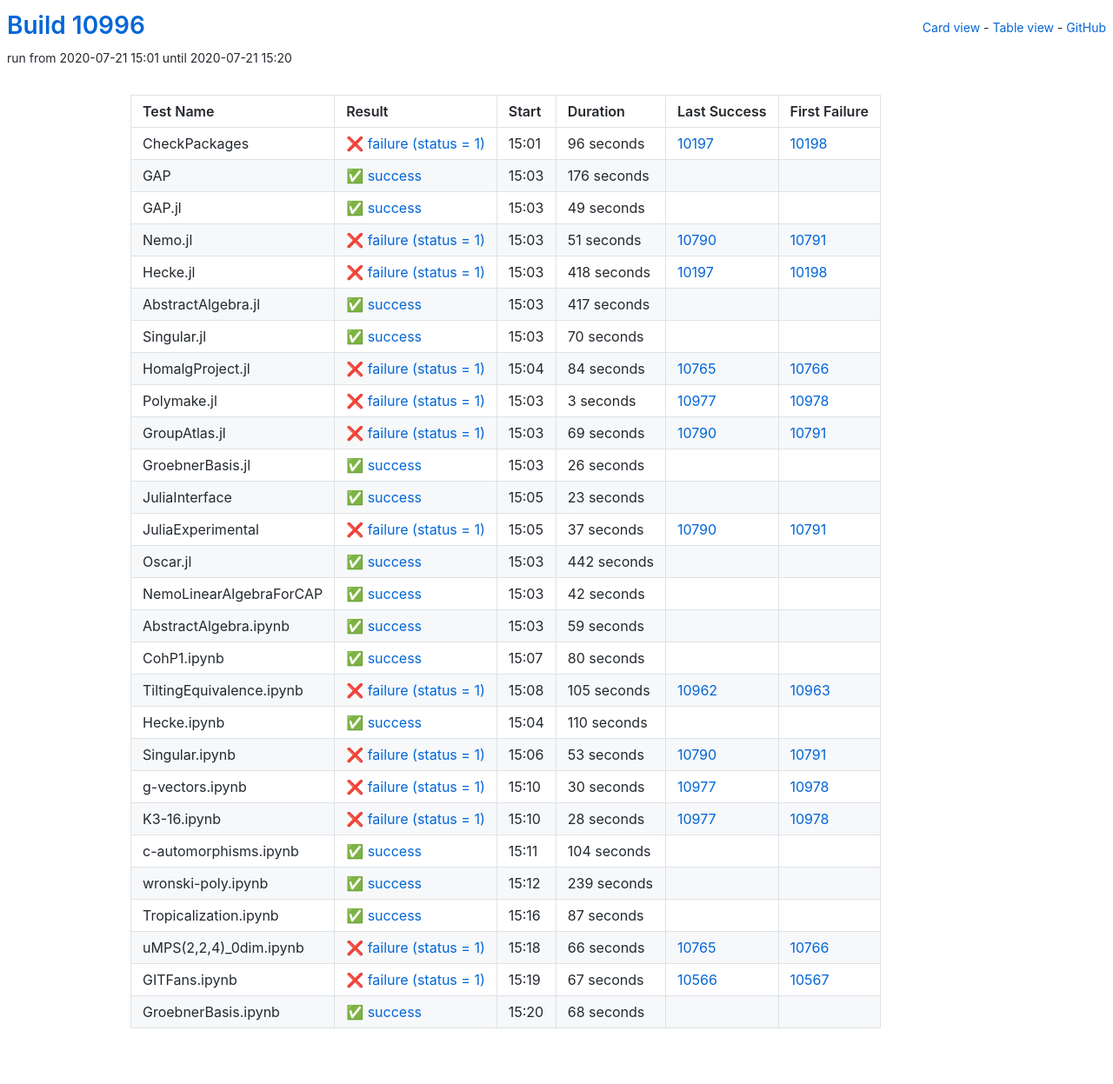
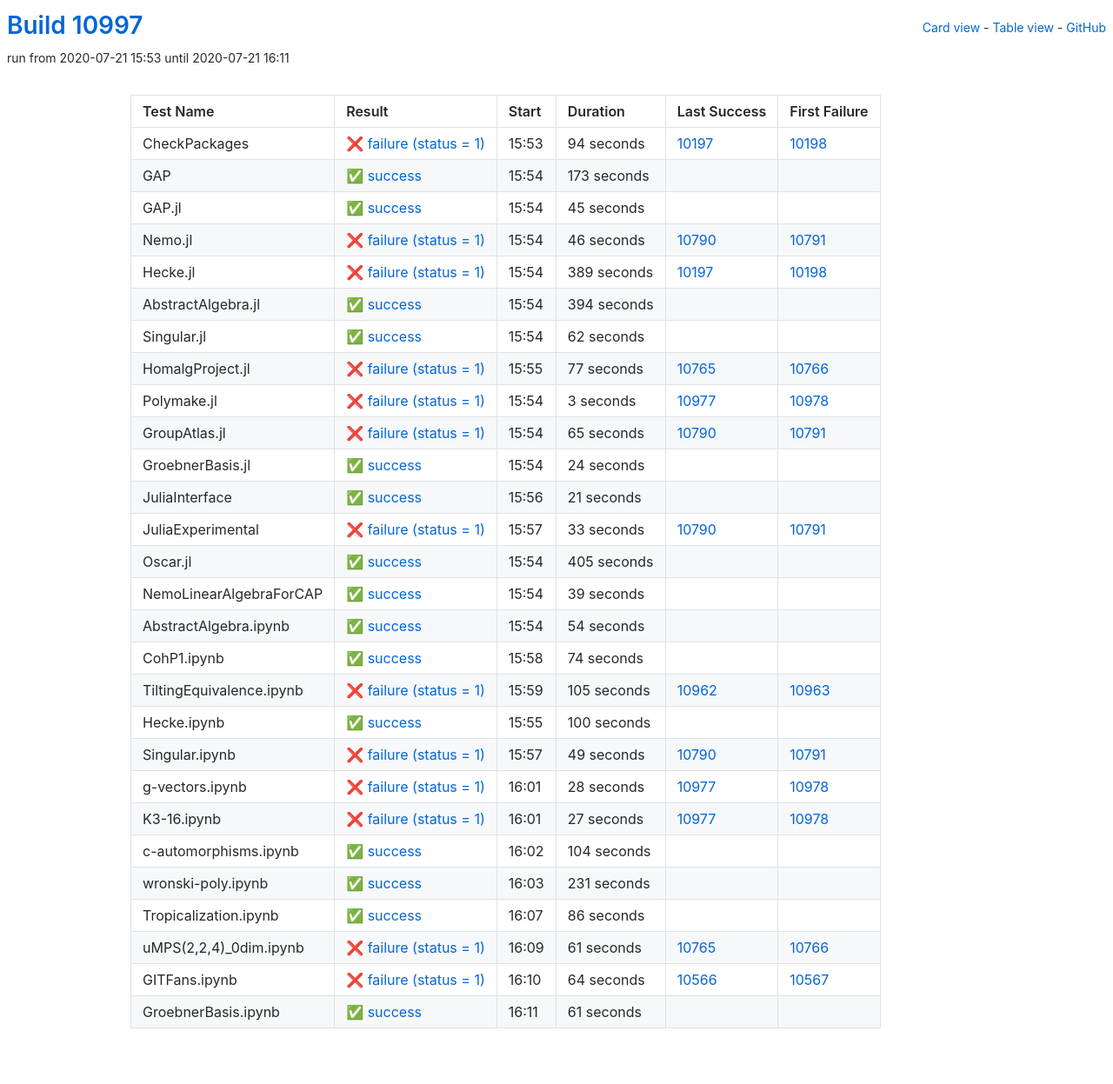
Before and after one commit to oscar-system/oscar-ci-status, a Jekyll site: the page built from table.html, in a window 1280 px wide. Shown: the whole page at 87% size. Built offline with Jekyll 4.4.1, drawn with Linux system fonts in a browser that asks for light colours.

Commit message:
Build #10997

```diff
--- a/_data/ci.yml
+++ b/_data/ci.yml
@@ -1,6 +1,6 @@
 ---
-build: 10996
-build_url: https://oscarci.mathematik.uni-kl.de/job/oscar/10996/
+build: 10997
+build_url: https://oscarci.mathematik.uni-kl.de/job/oscar/10997/
 job: oscar
 organization: oscar-system
 repo: oscar-ci-status
@@ -8,104 +8,104 @@
 tests:
 - name: CheckPackages
   id: checkpackages
-  log: https://oscarci.mathematik.uni-kl.de/job/oscar/10996/artifact/logs/build-10996/CheckPackages.log
-  start: 2020-07-21 15:01
+  log: https://oscarci.mathematik.uni-kl.de/job/oscar/10997/artifact/logs/build-10997/CheckPackages.log
+  start: 2020-07-21 15:53
   success: false
   exitcode: 1
   status: failure
-  duration: 96
+  duration: 94
   last_success: 10197
   last_success_url: https://oscarci.mathematik.uni-kl.de/job/oscar/10197/
   first_failure: 10198
   first_failure_url: https://oscarci.mathematik.uni-kl.de/job/oscar/10198/
 - name: GAP
   id: gap
-  log: https://oscarci.mathematik.uni-kl.de/job/oscar/10996/artifact/logs/build-10996/GAP.log
-  start: 2020-07-21 15:03
+  log: https://oscarci.mathematik.uni-kl.de/job/oscar/10997/artifact/logs/build-10997/GAP.log
+  start: 2020-07-21 15:54
   success: true
   exitcode: 0
   status: success
-  duration: 176
+  duration: 173
   last_success: false
   last_success_url:
   first_failure: false
   first_failure_url:
 - name: GAP.jl
   id: gap-jl
-  log: https://oscarci.mathematik.uni-kl.de/job/oscar/10996/artifact/logs/build-10996/GAP.jl.log
-  start: 2020-07-21 15:03
+  log: https://oscarci.mathematik.uni-kl.de/job/oscar/10997/artifact/logs/build-10997/GAP.jl.log
+  start: 2020-07-21 15:54
   success: true
   exitcode: 0
   status: success
-  duration: 49
+  duration: 45
   last_success: false
   last_success_url:
   first_failure: false
   first_failure_url:
 - name: Nemo.jl
   id: nemo-jl
-  log: https://oscarci.mathematik.uni-kl.de/job/oscar/10996/artifact/logs/build-10996/Nemo.jl.log
-  start: 2020-07-21 15:03
+  log: https://oscarci.mathematik.uni-kl.de/job/oscar/10997/artifact/logs/build-10997/Nemo.jl.log
+  start: 2020-07-21 15:54
   success: false
   exitcode: 1
   status: failure
-  duration: 51
+  duration: 46
   last_success: 10790
   last_success_url: https://oscarci.mathematik.uni-kl.de/job/oscar/10790/
   first_failure: 10791
   first_failure_url: https://oscarci.mathematik.uni-kl.de/job/oscar/10791/
 - name: Hecke.jl
   id: hecke-jl
-  log: https://oscarci.mathematik.uni-kl.de/job/oscar/10996/artifact/logs/build-10996/Hecke.jl.log
-  start: 2020-07-21 15:03
+  log: https://oscarci.mathematik.uni-kl.de/job/oscar/10997/artifact/logs/build-10997/Hecke.jl.log
+  start: 2020-07-21 15:54
   success: false
   exitcode: 1
   status: failure
-  duration: 418
+  duration: 389
   last_success: 10197
   last_success_url: https://oscarci.mathematik.uni-kl.de/job/oscar/10197/
   first_failure: 10198
   first_failure_url: https://oscarci.mathematik.uni-kl.de/job/oscar/10198/
 - name: AbstractAlgebra.jl
   id: abstractalgebra-jl
-  log: https://oscarci.mathematik.uni-kl.de/job/oscar/10996/artifact/logs/build-10996/AbstractAlgebra.jl.log
-  start: 2020-07-21 15:03
+  log: https://oscarci.mathematik.uni-kl.de/job/oscar/10997/artifact/logs/build-10997/AbstractAlgebra.jl.log
+  start: 2020-07-21 15:54
   success: true
   exitcode: 0
   status: success
-  duration: 417
+  duration: 394
   last_success: false
   last_success_url:
   first_failure: false
   first_failure_url:
 - name: Singular.jl
   id: singular-jl
-  log: https://oscarci.mathematik.uni-kl.de/job/oscar/10996/artifact/logs/build-10996/Singular.jl.log
-  start: 2020-07-21 15:03
+  log: https://oscarci.mathematik.uni-kl.de/job/oscar/10997/artifact/logs/build-10997/Singular.jl.log
+  start: 2020-07-21 15:54
   success: true
   exitcode: 0
   status: success
-  duration: 70
+  duration: 62
   last_success: false
   last_success_url:
   first_failure: false
   first_failure_url:
 - name: HomalgProject.jl
   id: homalgproject-jl
-  log: https://oscarci.mathematik.uni-kl.de/job/oscar/10996/artifact/logs/build-10996/HomalgProject.jl.log
-  start: 2020-07-21 15:04
+  log: https://oscarci.mathematik.uni-kl.de/job/oscar/10997/artifact/logs/build-10997/HomalgProject.jl.log
+  start: 2020-07-21 15:55
   success: false
   exitcode: 1
   status: failure
-  duration: 84
+  duration: 77
   last_success: 10765
   last_success_url: https://oscarci.mathematik.uni-kl.de/job/oscar/10765/
   first_failure: 10766
   first_failure_url: https://oscarci.mathematik.uni-kl.de/job/oscar/10766/
 - name: Polymake.jl
   id: polymake-jl
-  log: https://oscarci.mathematik.uni-kl.de/job/oscar/10996/artifact/logs/build-10996/Polymake.jl.log
-  start: 2020-07-21 15:03
+  log: https://oscarci.mathematik.uni-kl.de/job/oscar/10997/artifact/logs/build-10997/Polymake.jl.log
+  start: 2020-07-21 15:54
   success: false
   exitcode: 1
   status: failure
@@ -116,104 +116,104 @@
   first_failure_url: https://oscarci.mathematik.uni-kl.de/job/oscar/10978/
 - name: GroupAtlas.jl
   id: groupatlas-jl
-  log: https://oscarci.mathematik.uni-kl.de/job/oscar/10996/artifact/logs/build-10996/GroupAtlas.jl.log
-  start: 2020-07-21 15:03
+  log: https://oscarci.mathematik.uni-kl.de/job/oscar/10997/artifact/logs/build-10997/GroupAtlas.jl.log
+  start: 2020-07-21 15:54
   success: false
   exitcode: 1
   status: failure
-  duration: 69
+  duration: 65
   last_success: 10790
   last_success_url: https://oscarci.mathematik.uni-kl.de/job/oscar/10790/
   first_failure: 10791
   first_failure_url: https://oscarci.mathematik.uni-kl.de/job/oscar/10791/
 - name: GroebnerBasis.jl
   id: groebnerbasis-jl
-  log: https://oscarci.mathematik.uni-kl.de/job/oscar/10996/artifact/logs/build-10996/GroebnerBasis.jl.log
-  start: 2020-07-21 15:03
+  log: https://oscarci.mathematik.uni-kl.de/job/oscar/10997/artifact/logs/build-10997/GroebnerBasis.jl.log
+  start: 2020-07-21 15:54
   success: true
   exitcode: 0
   status: success
-  duration: 26
+  duration: 24
   last_success: false
   last_success_url:
   first_failure: false
   first_failure_url:
 - name: JuliaInterface
   id: juliainterface
-  log: https://oscarci.mathematik.uni-kl.de/job/oscar/10996/artifact/logs/build-10996/JuliaInterface.log
-  start: 2020-07-21 15:05
+  log: https://oscarci.mathematik.uni-kl.de/job/oscar/10997/artifact/logs/build-10997/JuliaInterface.log
+  start: 2020-07-21 15:56
   success: true
   exitcode: 0
   status: success
-  duration: 23
+  duration: 21
   last_success: false
   last_success_url:
   first_failure: false
   first_failure_url:
 - name: JuliaExperimental
   id: juliaexperimental
-  log: https://oscarci.mathematik.uni-kl.de/job/oscar/10996/artifact/logs/build-10996/JuliaExperimental.log
-  start: 2020-07-21 15:05
+  log: https://oscarci.mathematik.uni-kl.de/job/oscar/10997/artifact/logs/build-10997/JuliaExperimental.log
+  start: 2020-07-21 15:57
   success: false
   exitcode: 1
   status: failure
-  duration: 37
+  duration: 33
   last_success: 10790
   last_success_url: https://oscarci.mathematik.uni-kl.de/job/oscar/10790/
   first_failure: 10791
   first_failure_url: https://oscarci.mathematik.uni-kl.de/job/oscar/10791/
 - name: Oscar.jl
   id: oscar-jl
-  log: https://oscarci.mathematik.uni-kl.de/job/oscar/10996/artifact/logs/build-10996/Oscar.jl.log
-  start: 2020-07-21 15:03
+  log: https://oscarci.mathematik.uni-kl.de/job/oscar/10997/artifact/logs/build-10997/Oscar.jl.log
+  start: 2020-07-21 15:54
   success: true
   exitcode: 0
   status: success
-  duration: 442
+  duration: 405
   last_success: false
   last_success_url:
   first_failure: false
   first_failure_url:
 - name: NemoLinearAlgebraForCAP
   id: nemolinearalgebraforcap
-  log: https://oscarci.mathematik.uni-kl.de/job/oscar/10996/artifact/logs/build-10996/NemoLinearAlgebraForCAP.log
-  start: 2020-07-21 15:03
+  log: https://oscarci.mathematik.uni-kl.de/job/oscar/10997/artifact/logs/build-10997/NemoLinearAlgebraForCAP.log
+  start: 2020-07-21 15:54
   success: true
   exitcode: 0
   status: success
-  duration: 42
+  duration: 39
   last_success: false
   last_success_url:
   first_failure: false
   first_failure_url:
 - name: AbstractAlgebra.ipynb
   id: abstractalgebra-ipynb
-  log: https://oscarci.mathematik.uni-kl.de/job/oscar/10996/artifact/logs/build-10996/AbstractAlgebra.ipynb.log
-  start: 2020-07-21 15:03
+  log: https://oscarci.mathematik.uni-kl.de/job/oscar/10997/artifact/logs/build-10997/AbstractAlgebra.ipynb.log
+  start: 2020-07-21 15:54
   success: true
   exitcode: 0
   status: success
-  duration: 59
+  duration: 54
   last_success: false
   last_success_url:
   first_failure: false
   first_failure_url:
 - name: CohP1.ipynb
   id: cohp1-ipynb
-  log: https://oscarci.mathematik.uni-kl.de/job/oscar/10996/artifact/logs/build-10996/CohP1.ipynb.log
-  start: 2020-07-21 15:07
+  log: https://oscarci.mathematik.uni-kl.de/job/oscar/10997/artifact/logs/build-10997/CohP1.ipynb.log
+  start: 2020-07-21 15:58
   success: true
   exitcode: 0
   status: success
-  duration: 80
+  duration: 74
   last_success: false
   last_success_url:
   first_failure: false
   first_failure_url:
 - name: TiltingEquivalence.ipynb
   id: tiltingequivalence-ipynb
-  log: https://oscarci.mathematik.uni-kl.de/job/oscar/10996/artifact/logs/build-10996/TiltingEquivalence.ipynb.log
-  start: 2020-07-21 15:08
+  log: https://oscarci.mathematik.uni-kl.de/job/oscar/10997/artifact/logs/build-10997/TiltingEquivalence.ipynb.log
+  start: 2020-07-21 15:59
   success: false
   exitcode: 1
   status: failure
@@ -224,44 +224,32 @@
   first_failure_url: https://oscarci.mathematik.uni-kl.de/job/oscar/10963/
 - name: Hecke.ipynb
   id: hecke-ipynb
-  log: https://oscarci.mathematik.uni-kl.de/job/oscar/10996/artifact/logs/build-10996/Hecke.ipynb.log
-  start: 2020-07-21 15:04
+  log: https://oscarci.mathematik.uni-kl.de/job/oscar/10997/artifact/logs/build-10997/Hecke.ipynb.log
+  start: 2020-07-21 15:55
   success: true
   exitcode: 0
   status: success
-  duration: 110
+  duration: 100
   last_success: false
   last_success_url:
   first_failure: false
   first_failure_url:
 - name: Singular.ipynb
   id: singular-ipynb
-  log: https://oscarci.mathematik.uni-kl.de/job/oscar/10996/artifact/logs/build-10996/Singular.ipynb.log
-  start: 2020-07-21 15:06
+  log: https://oscarci.mathematik.uni-kl.de/job/oscar/10997/artifact/logs/build-10997/Singular.ipynb.log
+  start: 2020-07-21 15:57
   success: false
   exitcode: 1
   status: failure
-  duration: 53
+  duration: 49
   last_success: 10790
   last_success_url: https://oscarci.mathematik.uni-kl.de/job/oscar/10790/
   first_failure: 10791
   first_failure_url: https://oscarci.mathematik.uni-kl.de/job/oscar/10791/
 - name: g-vectors.ipynb
   id: g-vectors-ipynb
-  log: https://oscarci.mathematik.uni-kl.de/job/oscar/10996/artifact/logs/build-10996/g-vectors.ipynb.log
-  start: 2020-07-21 15:10
-  success: false
-  exitcode: 1
-  status: failure
-  duration: 30
-  last_success: 10977
-  last_success_url: https://oscarci.mathematik.uni-kl.de/job/oscar/10977/
-  first_failure: 10978
-  first_failure_url: https://oscarci.mathematik.uni-kl.de/job/oscar/10978/
-- name: K3-16.ipynb
-  id: k3-16-ipynb
-  log: https://oscarci.mathematik.uni-kl.de/job/oscar/10996/artifact/logs/build-10996/K3-16.ipynb.log
-  start: 2020-07-21 15:10
+  log: https://oscarci.mathematik.uni-kl.de/job/oscar/10997/artifact/logs/build-10997/g-vectors.ipynb.log
+  start: 2020-07-21 16:01
   success: false
   exitcode: 1
   status: failure
@@ -270,10 +258,22 @@
   last_success_url: https://oscarci.mathematik.uni-kl.de/job/oscar/10977/
   first_failure: 10978
   first_failure_url: https://oscarci.mathematik.uni-kl.de/job/oscar/10978/
+- name: K3-16.ipynb
+  id: k3-16-ipynb
+  log: https://oscarci.mathematik.uni-kl.de/job/oscar/10997/artifact/logs/build-10997/K3-16.ipynb.log
+  start: 2020-07-21 16:01
+  success: false
+  exitcode: 1
+  status: failure
+  duration: 27
+  last_success: 10977
+  last_success_url: https://oscarci.mathematik.uni-kl.de/job/oscar/10977/
+  first_failure: 10978
+  first_failure_url: https://oscarci.mathematik.uni-kl.de/job/oscar/10978/
 - name: c-automorphisms.ipynb
   id: c-automorphisms-ipynb
-  log: https://oscarci.mathematik.uni-kl.de/job/oscar/10996/artifact/logs/build-10996/c-automorphisms.ipynb.log
-  start: 2020-07-21 15:11
+  log: https://oscarci.mathematik.uni-kl.de/job/oscar/10997/artifact/logs/build-10997/c-automorphisms.ipynb.log
+  start: 2020-07-21 16:02
   success: true
   exitcode: 0
   status: success
@@ -284,60 +284,60 @@
   first_failure_url:
 - name: wronski-poly.ipynb
   id: wronski-poly-ipynb
-  log: https://oscarci.mathematik.uni-kl.de/job/oscar/10996/artifact/logs/build-10996/wronski-poly.ipynb.log
-  start: 2020-07-21 15:12
+  log: https://oscarci.mathematik.uni-kl.de/job/oscar/10997/artifact/logs/build-10997/wronski-poly.ipynb.log
+  start: 2020-07-21 16:03
   success: true
   exitcode: 0
   status: success
-  duration: 239
+  duration: 231
   last_success: false
   last_success_url:
   first_failure: false
   first_failure_url:
 - name: Tropicalization.ipynb
   id: tropicalization-ipynb
-  log: https://oscarci.mathematik.uni-kl.de/job/oscar/10996/artifact/logs/build-10996/Tropicalization.ipynb.log
-  start: 2020-07-21 15:16
+  log: https://oscarci.mathematik.uni-kl.de/job/oscar/10997/artifact/logs/build-10997/Tropicalization.ipynb.log
+  start: 2020-07-21 16:07
   success: true
   exitcode: 0
   status: success
-  duration: 87
+  duration: 86
   last_success: false
   last_success_url:
   first_failure: false
   first_failure_url:
 - name: uMPS(2,2,4)_0dim.ipynb
   id: umps-2-2-4-0dim-ipynb
-  log: https://oscarci.mathematik.uni-kl.de/job/oscar/10996/artifact/logs/build-10996/uMPS-2-2-4-_0dim.ipynb.log
-  start: 2020-07-21 15:18
+  log: https://oscarci.mathematik.uni-kl.de/job/oscar/10997/artifact/logs/build-10997/uMPS-2-2-4-_0dim.ipynb.log
+  start: 2020-07-21 16:09
   success: false
   exitcode: 1
   status: failure
-  duration: 66
+  duration: 61
   last_success: 10765
   last_success_url: https://oscarci.mathematik.uni-kl.de/job/oscar/10765/
   first_failure: 10766
   first_failure_url: https://oscarci.mathematik.uni-kl.de/job/oscar/10766/
 - name: GITFans.ipynb
   id: gitfans-ipynb
-  log: https://oscarci.mathematik.uni-kl.de/job/oscar/10996/artifact/logs/build-10996/GITFans.ipynb.log
-  start: 2020-07-21 15:19
+  log: https://oscarci.mathematik.uni-kl.de/job/oscar/10997/artifact/logs/build-10997/GITFans.ipynb.log
+  start: 2020-07-21 16:10
   success: false
   exitcode: 1
   status: failure
-  duration: 67
+  duration: 64
   last_success: 10566
   last_success_url: https://oscarci.mathematik.uni-kl.de/job/oscar/10566/
   first_failure: 10567
   first_failure_url: https://oscarci.mathematik.uni-kl.de/job/oscar/10567/
 - name: GroebnerBasis.ipynb
   id: groebnerbasis-ipynb
-  log: https://oscarci.mathematik.uni-kl.de/job/oscar/10996/artifact/logs/build-10996/GroebnerBasis.ipynb.log
-  start: 2020-07-21 15:20
+  log: https://oscarci.mathematik.uni-kl.de/job/oscar/10997/artifact/logs/build-10997/GroebnerBasis.ipynb.log
+  start: 2020-07-21 16:11
   success: true
   exitcode: 0
   status: success
-  duration: 68
+  duration: 61
   last_success: false
   last_success_url:
   first_failure: false
```
Also changed, not shown: README.md.
